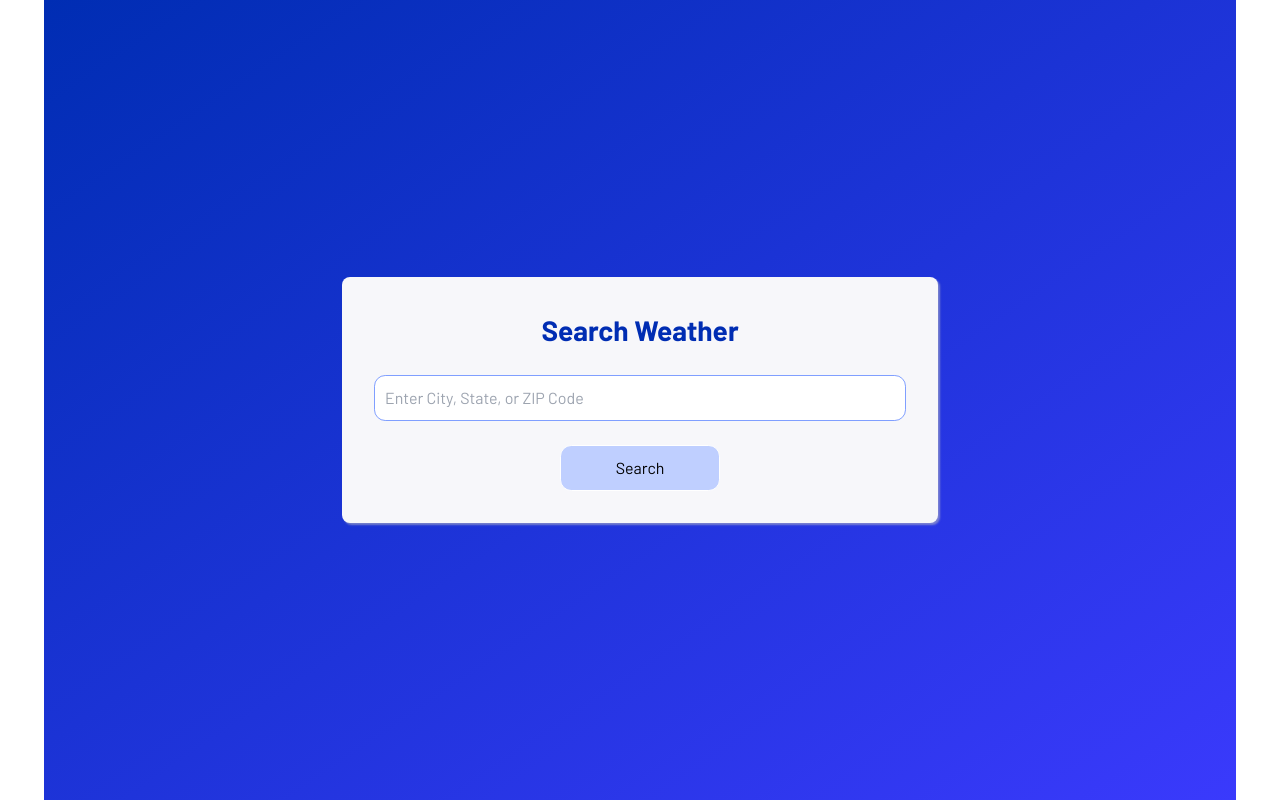
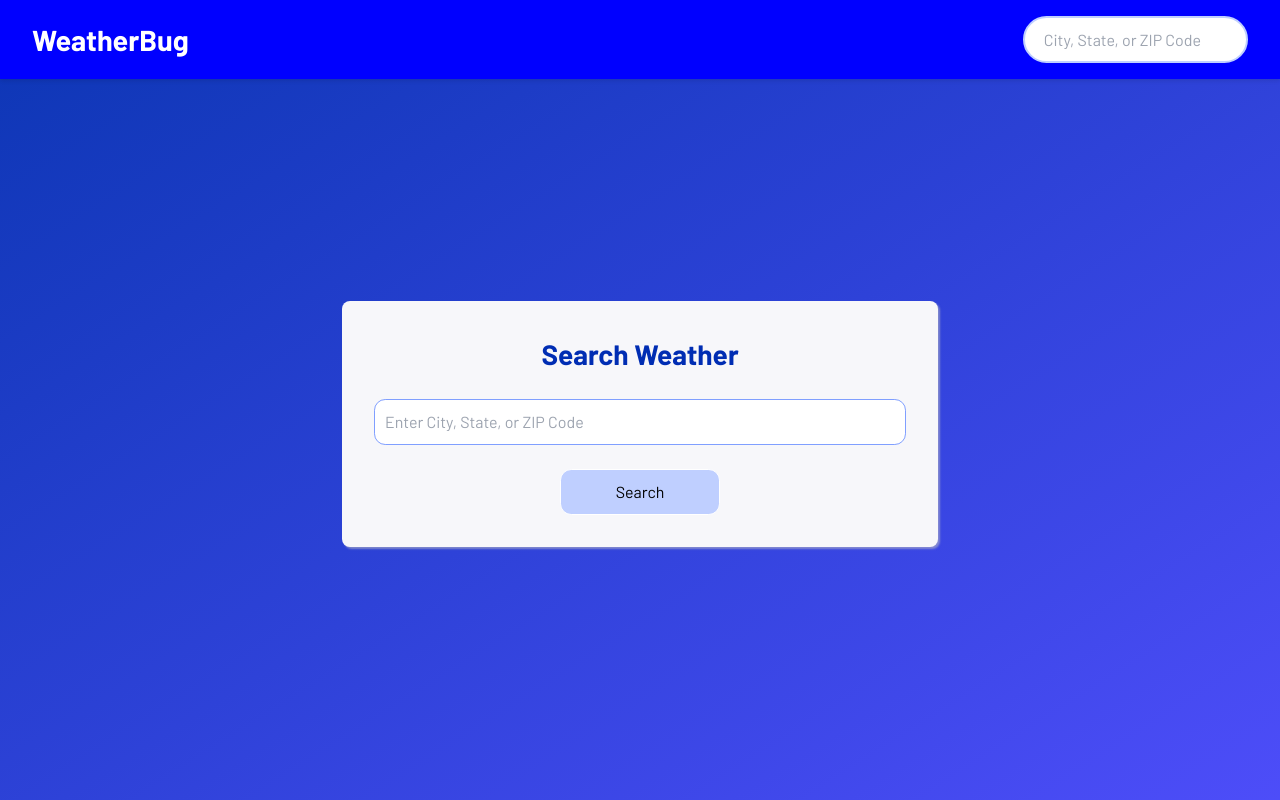
Before and after one commit to dtulpa16/SimpleWeatherApp_StyledComponent-Next.js, a Next.js app: page / in a window 1280 px wide. Built offline with nearby package versions, Linux system fonts and the light colour scheme.

Commit message:
Added Navbar W/ Search Input

```diff
--- a/app/Styles/GlobalStyles.tsx
+++ b/app/Styles/GlobalStyles.tsx
@@ -8,7 +8,7 @@ const GlobalStyle = createGlobalStyle`
     --primary: #0000ff;
     --secondary: #bfcfff;
     --accent: #809fff;
-    --darkblueopaque:#183f94;
+    --darkblueopaque:#183f94d3;
   }
   body {
     margin: 0;
--- a/app/Styles/Styles.tsx
+++ b/app/Styles/Styles.tsx
@@ -1,7 +1,6 @@
 "use client";
 
 import styled from "styled-components";
-
 
 export const FormHeader = styled.h1`
   color: var(--darkblue);
@@ -47,7 +46,7 @@ export const Form = styled.form`
   background-color: #f7f7fa;
   margin: 0 auto;
   width: 100%;
-  @media (max-width:768px) {
+  @media (max-width: 768px) {
     max-width: 95%;
     box-shadow: none;
   }
@@ -58,26 +57,29 @@ export const SearchButton = styled(Button)`
 `;
 
 export const SearchPageContainer = styled.div`
-  min-height: 100vh;
+  min-height: 90vh;
   display: flex;
   flex-direction: column;
   justify-content: center;
   width: 100%;
-  @media (max-width:768px) {
-    height: 100vh;
+  @media (max-width: 768px) {
+    height: 95vh;
     background-color: #f7f7fa;
-
   }
 `;
 
 export const Body = styled.body`
+  min-height: 100vh;
+  background-image: linear-gradient(to bottom right, #0c36b4, #3838f8e4);
+`;
+
+export const RootContainer = styled.div`
   max-width: 1192px;
   margin: 0 auto;
   display: flex;
-  min-height: 100vh;
   flex-direction: column;
   align-items: stretch;
-  background-image: linear-gradient(to bottom right, #002db3, #3a3afc);
+  padding-top: 4rem;
 `;
 
 export const HourlyForecastContainer = styled.div`
@@ -91,7 +93,7 @@ export const HourlyForecastContainer = styled.div`
     font-size: 30px;
     font-weight: lighter;
   }
-  @media (max-width:768px) {
+  @media (max-width: 768px) {
     margin-top: 0;
   }
 `;
@@ -139,3 +141,47 @@ export const HourlyForecastCard = styled.div`
     padding: 0.2rem 0.6rem;
   }
 `;
+
+export const NavbarContainer = styled.nav`
+  background-color: var(--primary);
+  padding: 1rem 2rem;
+  display: flex;
+  justify-content: space-between;
+  align-items: center;
+  color: white;
+  position: fixed;
+  width: 100%;
+  box-shadow: 0 2px 4px rgba(0, 0, 0, 0.1);
+  z-index: 1000;
+  @media (max-width: 768px) {
+    padding: 0.8rem 1rem;
+  }
+`;
+
+export const Logo = styled.h1`
+  font-size: 1.8rem;
+  font-weight: bold;
+  margin: 0;
+  color: white;
+  @media (max-width: 768px) {
+    font-size: 1.4rem;
+    font-weight: bolder;
+  }
+`;
+
+export const SearchInput = styled.input`
+  padding: 0.6rem 1.2rem;
+  font-size: 1rem;
+  border: 2px solid var(--secondary);
+  color: black;
+  border-radius: 30px;
+  outline: none;
+  transition: border-color 0.3s;
+  @media (max-width: 768px) {
+    padding: 0.1rem .8rem;
+  }
+
+  &:focus {
+    border-color: var(--accent);
+  }
+`;
--- /dev/null
+++ b/app/components/Navbar.tsx
@@ -0,0 +1,24 @@
+import React from "react";
+import { NavbarContainer, Logo, SearchInput } from "../Styles/Styles";
+import GlobalStyle from "../Styles/GlobalStyles";
+import { searchWeather } from "../utils/actions/search";
+import Link from "next/link";
+export default function Navbar() {
+  return (
+    <>
+      <GlobalStyle />
+      <NavbarContainer>
+        <Logo>
+          <Link href="/">WeatherBug</Link>{" "}
+        </Logo>
+        <form action={searchWeather}>
+          <SearchInput
+            name="search"
+            type="text"
+            placeholder="City, State, or ZIP Code"
+          />
+        </form>
+      </NavbarContainer>
+    </>
+  );
+}
--- a/app/components/WeatherPageLayout.tsx
+++ b/app/components/WeatherPageLayout.tsx
@@ -20,6 +20,7 @@ export default function WeatherPageLayout({ weather }: WeatherApiResponse) {
   return (
     <>
       <GlobalStyle />
+
       <WeatherPageContainer>
         <Header
           location={weather.location.name + ", " + weather.location.region}
--- a/app/layout.tsx
+++ b/app/layout.tsx
@@ -1,8 +1,8 @@
 import type { Metadata } from "next";
-import { Inter } from "next/font/google";
 import "./globals.css";
 import StyledComponentsRegistry from "./utils/registry";
-import { Body } from "./Styles/Styles";
+import { Body, RootContainer } from "./Styles/Styles";
+import Navbar from "./components/Navbar";
 
 export const metadata: Metadata = {
   title: "Create Next App",
@@ -17,7 +17,10 @@ export default function RootLayout({
   return (
     <html lang="en">
       <Body className="">
-        <StyledComponentsRegistry>{children}</StyledComponentsRegistry>
+        <Navbar />
+        <RootContainer>
+          <StyledComponentsRegistry>{children}</StyledComponentsRegistry>
+        </RootContainer>
       </Body>
     </html>
   );
```
